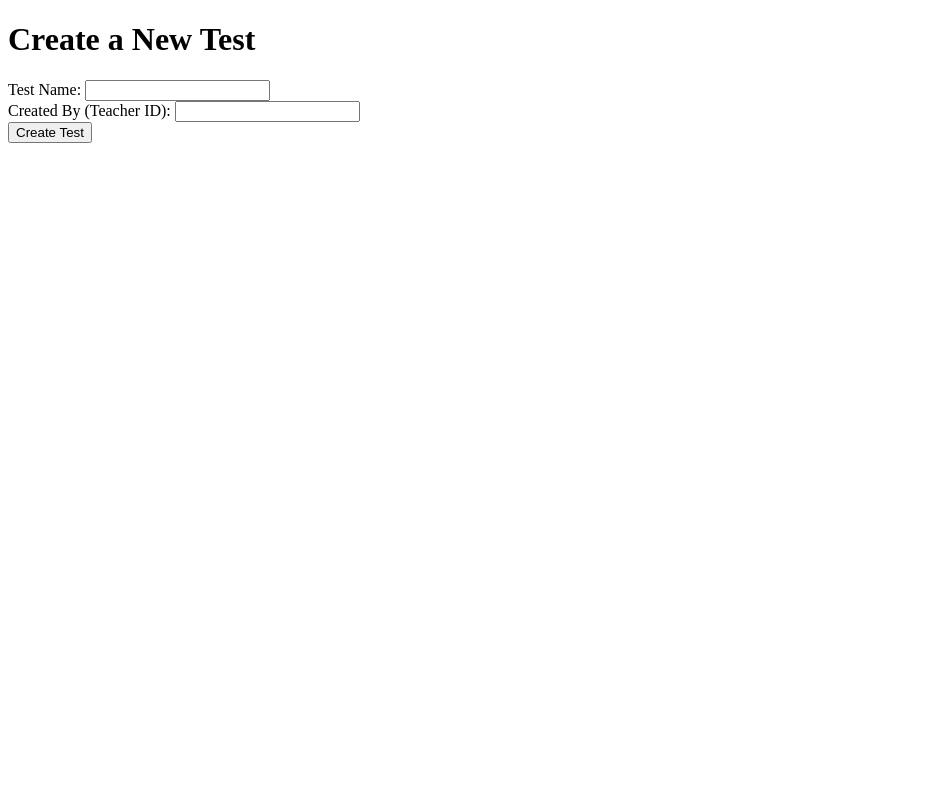
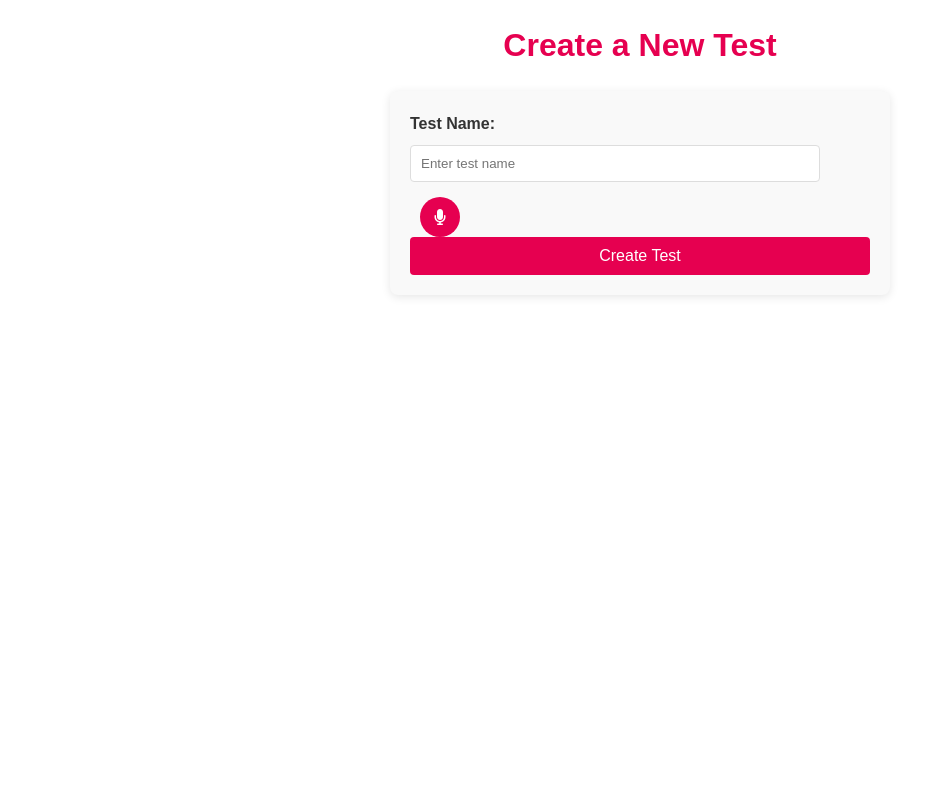
Before and after one commit to MadhankumarAI/EqualEdge-CodeRed25, a Flask app: template templates/create_test.html in a window 1280 px wide. Shown: the whole page, without its empty margins (0-925 px from the left). Run offline with Flask 3, Linux system fonts and the light colour scheme; the template is opened without the code that fills it, so the values that code supplies are empty.

Commit message:
Update create_test.html

```diff
--- a/templates/create_test.html
+++ b/templates/create_test.html
@@ -1,16 +1,164 @@
 <!DOCTYPE html>
 <html lang="en">
 <head>
+    <meta charset="UTF-8">
+    <meta name="viewport" content="width=device-width, initial-scale=1.0">
+    <link href="https://cdnjs.cloudflare.com/ajax/libs/font-awesome/6.7.2/css/all.min.css" rel="stylesheet">
     <title>Create Test</title>
+    <style>
+        /* Base Styles */
+        * {
+            margin: 0;
+            padding: 0;
+            box-sizing: border-box;
+        }
+
+        body {
+            font-family: Arial, sans-serif;
+            line-height: 1.6;
+            overflow-x: hidden;
+            background-color: #ffffff;
+            min-height: 100vh;
+            display: flex;
+            flex-direction: column;
+        }
+
+        h1 {
+            text-align: center;
+            margin: 20px 0;
+            color: #e60050;
+        }
+
+        form {
+            width: 80%;
+            max-width: 500px;
+            margin: 0 auto;
+            padding: 20px;
+            background-color: #f9f9f9;
+            border-radius: 8px;
+            box-shadow: 0 2px 10px rgba(0,0,0,0.1);
+        }
+
+        label {
+            display: block;
+            margin-bottom: 8px;
+            font-weight: bold;
+            color: #333;
+        }
+
+        input[type="text"] {
+            width: calc(100% - 50px);
+            padding: 10px;
+            margin-bottom: 15px;
+            border: 1px solid #ddd;
+            border-radius: 4px;
+            display: inline-block;
+        }
+
+        button {
+            width: 100%;
+            padding: 10px;
+            background-color: #e60050;
+            color: white;
+            border: none;
+            border-radius: 4px;
+            font-size: 1rem;
+            cursor: pointer;
+            transition: background-color 0.3s ease;
+        }
+
+        button:hover {
+            background-color: #cc0048;
+        }
+
+        /* Voice Input Button */
+        .mic-button {
+            background-color: #e60050;
+            border: none;
+            color: white;
+            border-radius: 50%;
+            width: 40px;
+            height: 40px;
+            display: inline-flex;
+            justify-content: center;
+            align-items: center;
+            cursor: pointer;
+            margin-left: 10px;
+            font-size: 1rem;
+        }
+
+        .mic-button:active {
+            background-color: #cc0048;
+        }
+
+        /* Responsive Design */
+        @media screen and (max-width: 768px) {
+            form {
+                width: 90%;
+            }
+        }
+    </style>
 </head>
 <body>
+    <!-- Page Heading -->
     <h1>Create a New Test</h1>
+
+    <!-- Test Form -->
     <form method="POST">
         <label for="test_name">Test Name:</label>
-        <input type="text" name="test_name" id="test_name" required><br>
-        <label for="created_by">Created By (Teacher ID):</label>
-        <input type="text" name="created_by" id="created_by" required><br>
+        <div>
+            <input type="text" name="test_name" id="test_name" placeholder="Enter test name" required>
+            <button type="button" class="mic-button" id="mic-button" title="Voice Input">
+                <i class="fas fa-microphone"></i>
+            </button>
+        </div>
         <button type="submit">Create Test</button>
     </form>
+
+    <script>
+        // Voice Input Logic
+        const micButton = document.getElementById('mic-button');
+        const testNameInput = document.getElementById('test_name');
+        let recognition;
+
+        // Check if Speech Recognition API is supported
+        if ('SpeechRecognition' in window || 'webkitSpeechRecognition' in window) {
+            const SpeechRecognition = window.SpeechRecognition || window.webkitSpeechRecognition;
+            recognition = new SpeechRecognition();
+
+            recognition.continuous = false; // Stop automatically after speech ends
+            recognition.lang = 'en-US'; // Default language
+            recognition.interimResults = false;
+
+            // Start recognition when the mic button is clicked
+            micButton.addEventListener('click', () => {
+                recognition.start();
+                micButton.classList.add('active');
+            });
+
+            // Handle recognition result
+            recognition.onresult = (event) => {
+                const speechToText = event.results[0][0].transcript;
+                testNameInput.value += speechToText; // Append the text to the input
+            };
+
+            // Handle recognition end
+            recognition.onspeechend = () => {
+                recognition.stop();
+                micButton.classList.remove('active');
+            };
+
+            // Handle errors
+            recognition.onerror = (event) => {
+                alert(`Error occurred: ${event.error}`);
+                micButton.classList.remove('active');
+            };
+        } else {
+            // Fallback for unsupported browsers
+            micButton.addEventListener('click', () => {
+                alert('Voice input is not supported in your browser.');
+            });
+        }
+    </script>
 </body>
 </html>
```
